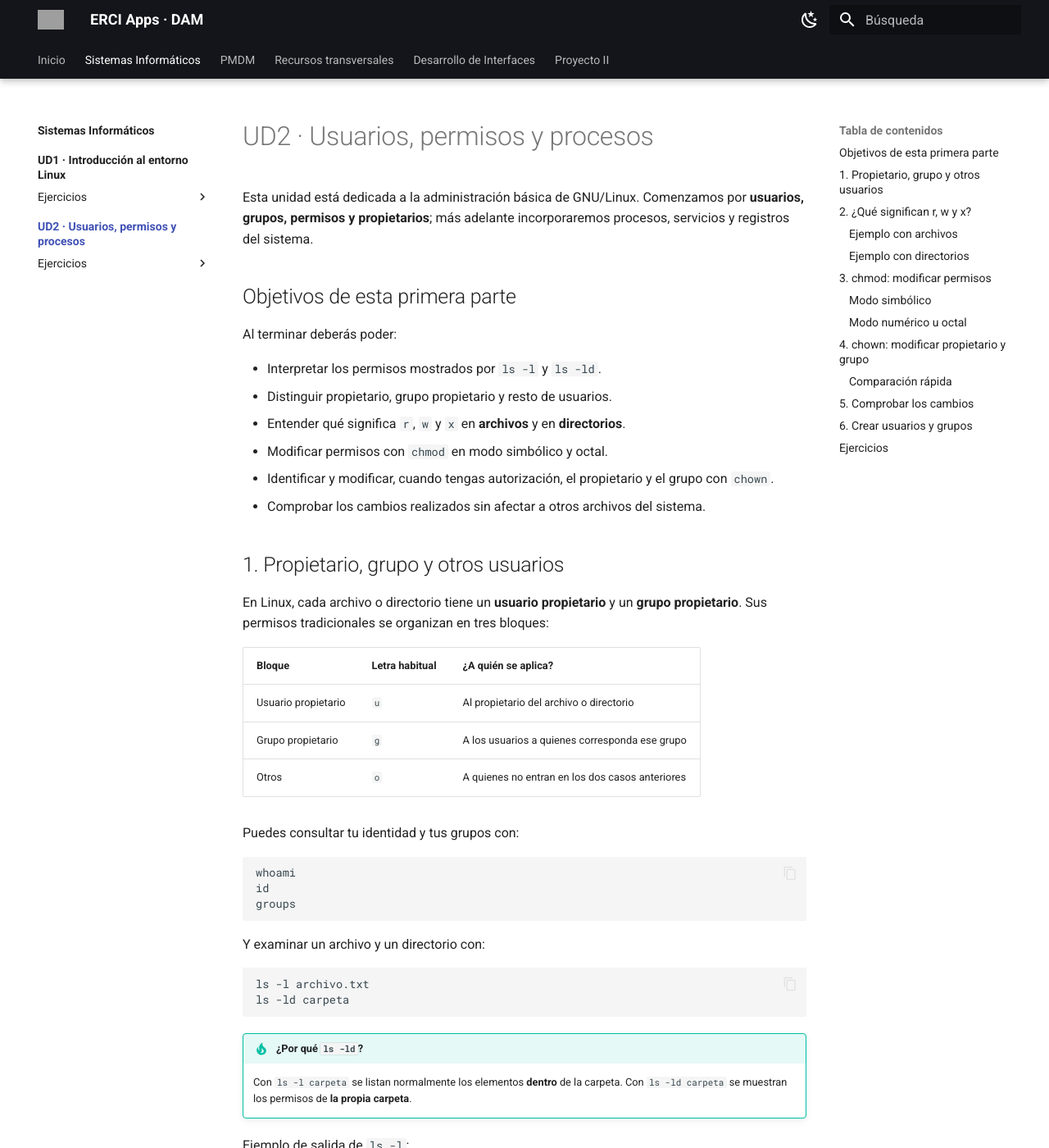
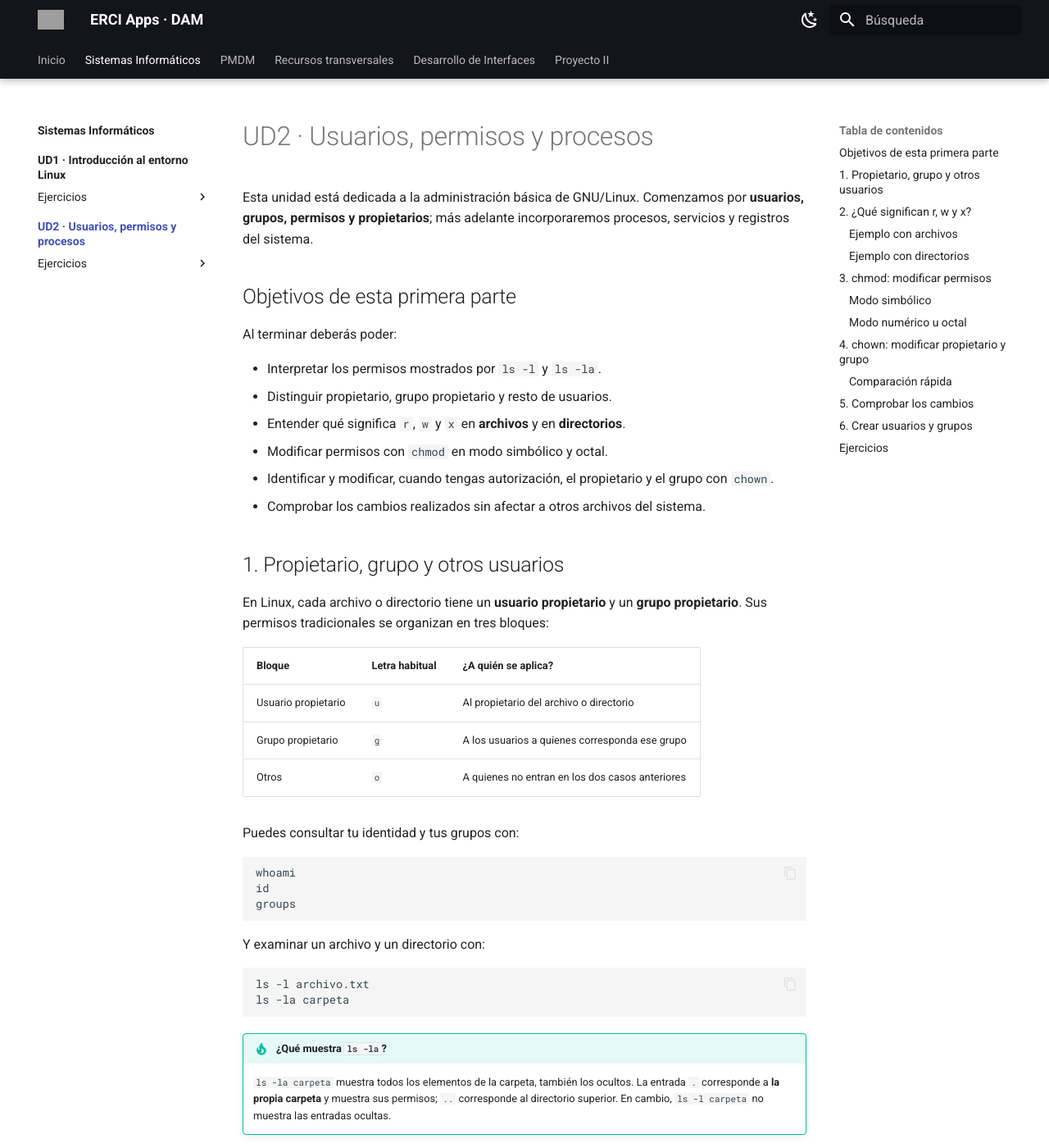
Before and after one commit to erciapps/web-home, an MkDocs documentation site: the page built from docs/si/ud2/index.md, in a window 1280 px wide and 1400 px high. Shown: the whole window at 82% size. Built offline with MkDocs 1.6.1 and Material for MkDocs 9.7.7, drawn with Linux system fonts in a browser that asks for light colours; some of the changed text lies outside the part shown; grey boxes are pictures that could not be loaded.

Commit message:
docs(si): aclarar permisos de directorios con ls -la

````diff
--- a/docs/si/ud2/index.md
+++ b/docs/si/ud2/index.md
@@ -6,7 +6,7 @@ Esta unidad está dedicada a la administración básica de GNU/Linux. Comenzamos
 
 Al terminar deberás poder:
 
-- Interpretar los permisos mostrados por `ls -l` y `ls -ld`.
+- Interpretar los permisos mostrados por `ls -l` y `ls -la`.
 - Distinguir propietario, grupo propietario y resto de usuarios.
 - Entender qué significa `r`, `w` y `x` en **archivos** y en **directorios**.
 - Modificar permisos con `chmod` en modo simbólico y octal.
@@ -35,11 +35,11 @@ Y examinar un archivo y un directorio con:
 
 ```bash
 ls -l archivo.txt
-ls -ld carpeta
+ls -la carpeta
 ```
 
-!!! tip "¿Por qué `ls -ld`?"
-    Con `ls -l carpeta` se listan normalmente los elementos **dentro** de la carpeta. Con `ls -ld carpeta` se muestran los permisos de **la propia carpeta**.
+!!! tip "¿Qué muestra `ls -la`?"
+    `ls -la carpeta` muestra todos los elementos de la carpeta, también los ocultos. La entrada `.` corresponde a **la propia carpeta** y muestra sus permisos; `..` corresponde al directorio superior. En cambio, `ls -l carpeta` no muestra las entradas ocultas.
 
 Ejemplo de salida de `ls -l`:
 
@@ -163,11 +163,11 @@ Por regla general, cambiar el **usuario propietario** requiere privilegios de ad
 
 ```bash
 ls -l archivo.txt
-ls -ld directorio
+ls -la directorio
 stat -c '%A %a %U:%G %n' archivo.txt
 ```
 
-La salida de `stat` permite comprobar a la vez permisos simbólicos, permisos numéricos, usuario y grupo. Si aparece una `+` al final de los permisos de `ls`, puede haber ACL adicionales que debes revisar aparte.
+Con `ls -la directorio`, fíjate en la línea `.` para ver los permisos del propio directorio. La salida de `stat` permite comprobar a la vez permisos simbólicos, permisos numéricos, usuario y grupo. Si aparece una `+` al final de los permisos de `ls`, puede haber ACL adicionales que debes revisar aparte.
 
 ## 6. Crear usuarios y grupos
 
@@ -203,4 +203,4 @@ A continuación, utilizarás estos comandos en una práctica guiada con un TXT.
 </div>
 
 !!! tip "Entorno de trabajo"
-    Utiliza Debian y el terminal integrado de VS Code. Los scripts estarán en `/workspace/ud2/`. Para crear cuentas reales en UD2.2 utiliza exclusivamente una máquina virtual o contenedor **de pruebas con autorización administrativa**, no un servidor compartido.
+    Utiliza Debian y el terminal integrado de VS Code. Los scripts estarán en `/workspace/ud2/`. La práctica de creación de cuentas requiere un entorno de pruebas donde tengas autorización para administrar usuarios.
````
